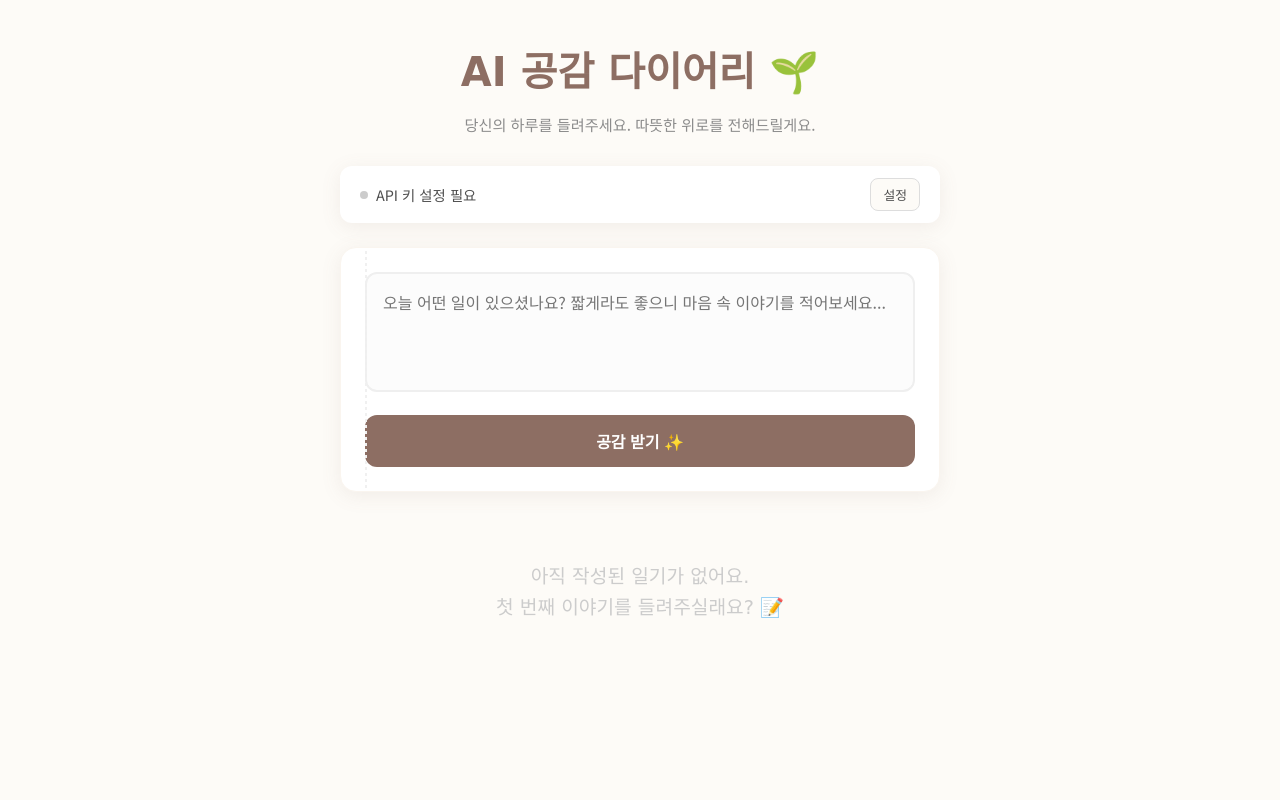
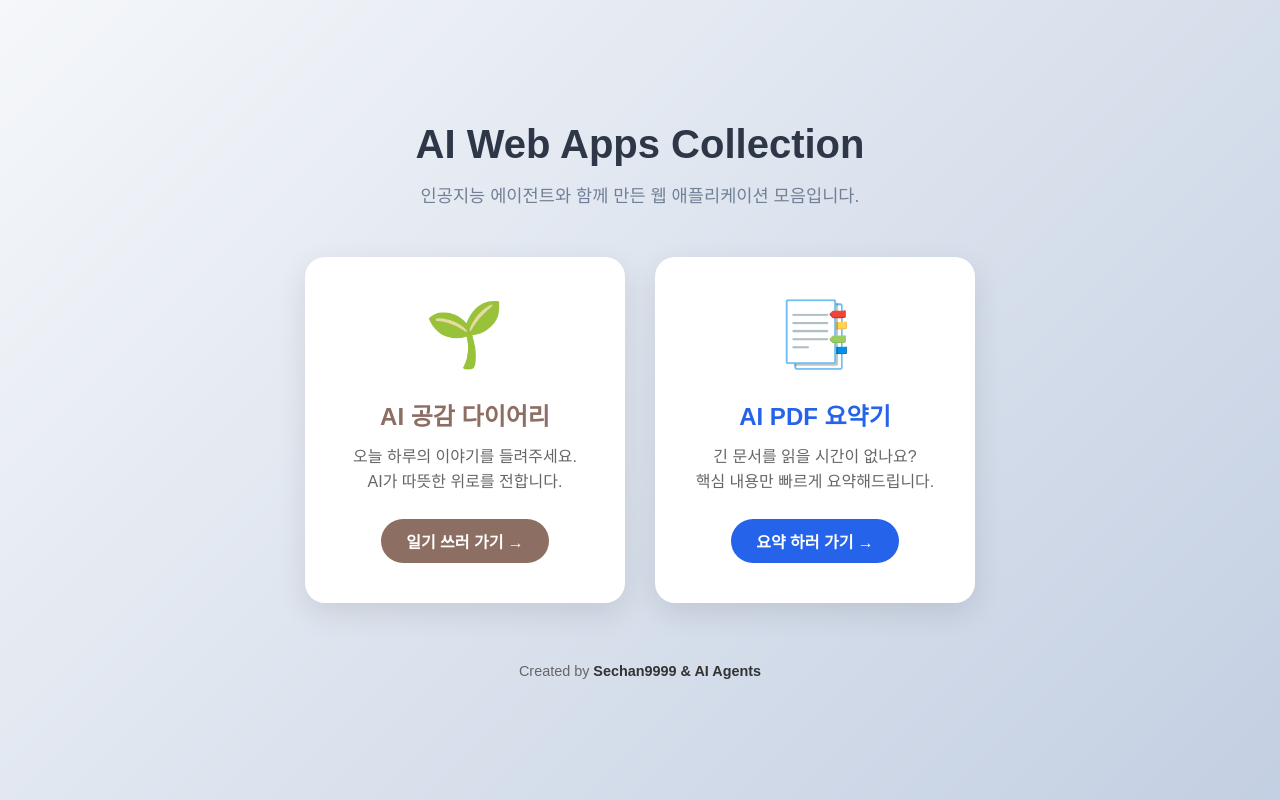
Before and after one commit to sechan9999/AIdiaryPdfSummarizer, a plain HTML site: page index.html in a window 1280 px wide. Drawn offline with Linux system fonts and the light colour scheme; a web font is replaced by a local one.

Commit message:
feat: Add landing page and rename apps for better navigation

```diff
--- a/index.html
+++ b/index.html
@@ -4,207 +4,156 @@
 <head>
     <meta charset="UTF-8">
     <meta name="viewport" content="width=device-width, initial-scale=1.0">
-    <title>AI 공감 다이어리 🌱</title>
-    <link rel="stylesheet" href="style.css">
+    <title>AI Web Apps Collection 🚀</title>
+    <link rel="preconnect" href="https://fonts.googleapis.com">
+    <link href="https://fonts.googleapis.com/css2?family=Pretendard:wght@300;400;600;700&display=swap" rel="stylesheet">
+    <style>
+        * {
+            margin: 0;
+            padding: 0;
+            box-sizing: border-box;
+        }
+
+        body {
+            font-family: 'Pretendard', sans-serif;
+            background: linear-gradient(135deg, #f5f7fa 0%, #c3cfe2 100%);
+            min-height: 100vh;
+            display: flex;
+            flex-direction: column;
+            align-items: center;
+            justify-content: center;
+            color: #333;
+            padding: 20px;
+        }
+
+        .header {
+            text-align: center;
+            margin-bottom: 50px;
+        }
+
+        .header h1 {
+            font-size: 2.5rem;
+            margin-bottom: 15px;
+            color: #2d3748;
+        }
+
+        .header p {
+            font-size: 1.1rem;
+            color: #718096;
+        }
+
+        .card-container {
+            display: flex;
+            gap: 30px;
+            flex-wrap: wrap;
+            justify-content: center;
+            max-width: 900px;
+        }
+
+        .card {
+            background: white;
+            border-radius: 20px;
+            padding: 40px 30px;
+            width: 320px;
+            text-align: center;
+            box-shadow: 0 10px 30px rgba(0, 0, 0, 0.1);
+            transition: transform 0.3s ease, box-shadow 0.3s ease;
+            text-decoration: none;
+            color: inherit;
+        }
+
+        .card:hover {
+            transform: translateY(-10px);
+            box-shadow: 0 20px 40px rgba(0, 0, 0, 0.15);
+        }
+
+        .icon {
+            font-size: 4rem;
+            margin-bottom: 25px;
+            display: inline-block;
+        }
+
+        .title {
+            font-size: 1.5rem;
+            font-weight: 700;
+            margin-bottom: 12px;
+        }
+
+        .desc {
+            color: #666;
+            line-height: 1.6;
+            margin-bottom: 25px;
+            height: 50px;
+        }
+
+        .btn {
+            display: inline-block;
+            padding: 10px 25px;
+            border-radius: 50px;
+            font-weight: 600;
+            transition: all 0.2s;
+        }
+
+        .card.diary .title {
+            color: #8D6E63;
+        }
+
+        .card.diary .btn {
+            background: #8D6E63;
+            color: white;
+        }
+
+        .card.pdf .title {
+            color: #2563EB;
+        }
+
+        .card.pdf .btn {
+            background: #2563EB;
+            color: white;
+        }
+
+        .footer {
+            margin-top: 60px;
+            font-size: 0.9rem;
+            color: #666;
+        }
+
+        .footer a {
+            color: #333;
+            text-decoration: none;
+            font-weight: 600;
+        }
+    </style>
 </head>
 
 <body>
-    <div class="app-container">
-        <header>
-            <h1>AI 공감 다이어리 🌱</h1>
-            <p class="subtitle">당신의 하루를 들려주세요. 따뜻한 위로를 전해드릴게요.</p>
-        </header>
-
-        <!-- API Key Status Bar -->
-        <div class="api-bar">
-            <div class="api-status">
-                <div class="status-dot" id="statusDot"></div>
-                <span id="statusText">API 키 확인 필요</span>
-            </div>
-            <button class="btn-small" onclick="openKeyModal()">설정</button>
-        </div>
-
-        <!-- Write Diary Section -->
-        <div class="write-section">
-            <textarea id="diaryInput" placeholder="오늘 어떤 일이 있으셨나요? 짧게라도 좋으니 마음 속 이야기를 적어보세요..."></textarea>
-            <button class="btn-primary" id="submitBtn" onclick="handleDiarySubmit()">
-                <span class="btn-text">공감 받기 ✨</span>
-                <span class="spinner" style="display: none;"></span>
-            </button>
-        </div>
-
-        <!-- Diary List -->
-        <div id="diaryList" class="diary-list">
-            <!-- Diaries will be inserted here -->
-            <div class="empty-state">아직 작성된 일기가 없어요.<br>첫 번째 이야기를 들려주실래요? 📝</div>
-        </div>
+    <div class="header">
+        <h1>AI Web Apps Collection</h1>
+        <p>인공지능 에이전트와 함께 만든 웹 애플리케이션 모음입니다.</p>
     </div>
 
-    <!-- API Key Modal -->
-    <div id="keyModal" class="modal">
-        <div class="modal-content">
-            <h2>🔑 API 키 설정</h2>
-            <p style="font-size: 0.9rem; color: #666; margin-bottom: 10px;">
-                OpenRouter API 키를 입력해주세요.<br>
-                키는 브라우저에 안전하게 저장됩니다.
-            </p>
-            <input type="password" id="apiKeyInput" class="input-field" placeholder="sk-or-v1-...">
-            <button class="btn-primary" onclick="saveKeyFromModal()">저장하기</button>
-            <button class="btn-small" onclick="closeKeyModal()"
-                style="margin-top: 10px; width: 100%; border: none;">닫기</button>
-        </div>
+    <div class="card-container">
+        <!-- Diary App -->
+        <a href="diary.html" class="card diary">
+            <span class="icon">🌱</span>
+            <h2 class="title">AI 공감 다이어리</h2>
+            <p class="desc">오늘 하루의 이야기를 들려주세요.<br>AI가 따뜻한 위로를 전합니다.</p>
+            <span class="btn">일기 쓰러 가기 →</span>
+        </a>
+
+        <!-- PDF App -->
+        <a href="pdf.html" class="card pdf">
+            <span class="icon">📑</span>
+            <h2 class="title">AI PDF 요약기</h2>
+            <p class="desc">긴 문서를 읽을 시간이 없나요?<br>핵심 내용만 빠르게 요약해드립니다.</p>
+            <span class="btn">요약 하러 가기 →</span>
+        </a>
     </div>
 
-    <!-- Scripts -->
-    <script src="app.js"></script>
-    <script>
-        // UI Interaction Logic
-        const diaryInput = document.getElementById('diaryInput');
-        const submitBtn = document.getElementById('submitBtn');
-        const btnText = submitBtn.querySelector('.btn-text');
-        const spinner = submitBtn.querySelector('.spinner');
-        const diaryList = document.getElementById('diaryList');
-        const statusDot = document.getElementById('statusDot');
-        const statusText = document.getElementById('statusText');
-        const keyModal = document.getElementById('keyModal');
-
-        // Initialization
-        window.addEventListener('DOMContentLoaded', () => {
-            updateApiStatus();
-            renderDiaries();
-        });
-
-        // API Status Update
-        function updateApiStatus() {
-            const hasKey = !!localStorage.getItem('openrouter_api_key');
-            if (hasKey) {
-                statusDot.classList.add('active');
-                statusText.textContent = "AI 연결 준비 완료";
-                state.apiKey = localStorage.getItem('openrouter_api_key');
-            } else {
-                statusDot.classList.remove('active');
-                statusText.textContent = "API 키 설정 필요";
-            }
-        }
-
-        // Modal Functions
-        function openKeyModal() {
-            keyModal.style.display = 'flex';
-            document.getElementById('apiKeyInput').value = localStorage.getItem('openrouter_api_key') || '';
-        }
-
-        function closeKeyModal() {
-            keyModal.style.display = 'none';
-        }
-
-        function saveKeyFromModal() {
-            const key = document.getElementById('apiKeyInput').value.trim();
-            if (!key) {
-                alert('API 키를 입력해주세요!');
-                return;
-            }
-            saveApiKey(key);
-            closeKeyModal();
-            updateApiStatus();
-            alert('키가 저장되었습니다! 🔐');
-        }
-
-        // Submit Logic
-        async function handleDiarySubmit() {
-            const text = diaryInput.value.trim();
-            if (!text) {
-                alert('일기 내용을 입력해주세요.');
-                diaryInput.focus();
-                return;
-            }
-
-            if (!state.apiKey) {
-                openKeyModal();
-                return;
-            }
-
-            // UI Loading State
-            setLoading(true);
-
-            try {
-                // 1. Call AI
-                const aiResult = await analyzeDiaryWithAI(text);
-
-                // 2. Save Data
-                const diaryData = {
-                    content: text,
-                    ...aiResult
-                };
-                saveDiary(diaryData);
-
-                // 3. Update UI
-                diaryInput.value = '';
-                renderDiaries();
-
-            } catch (error) {
-                alert(`오류가 발생했습니다 😢\n${error.message}`);
-            } finally {
-                setLoading(false);
-            }
-        }
-
-        function setLoading(isLoading) {
-            submitBtn.disabled = isLoading;
-            if (isLoading) {
-                btnText.textContent = '마음을 읽는 중...';
-                spinner.style.display = 'inline-block';
-            } else {
-                btnText.textContent = '공감 받기 ✨';
-                spinner.style.display = 'none';
-            }
-        }
-
-        // Render Logic
-        function renderDiaries() {
-            const diaries = getDiaries();
-
-            if (diaries.length === 0) {
-                diaryList.innerHTML = '<div class="empty-state">아직 작성된 일기가 없어요.<br>첫 번째 이야기를 들려주실래요? 📝</div>';
-                return;
-            }
-
-            diaryList.innerHTML = diaries.map(diary => `
-                <div class="diary-card" style="border-left-color: ${diary.color || '#ddd'}">
-                    <div class="diary-header">
-                        <span>${diary.date} ${new Date(diary.timestamp).toLocaleTimeString([], { hour: '2-digit', minute: '2-digit' })}</span>
-                        <div style="display: flex; gap: 10px; align-items: center;">
-                            <span class="emotion-tag" style="background-color: ${diary.color || '#999'}">${diary.emotion}</span>
-                            <button class="delete-btn" onclick="removeDiary(${diary.id})">&times;</button>
-                        </div>
-                    </div>
-                    <div class="diary-content">${escapeHtml(diary.content)}</div>
-                    <div class="ai-response">
-                        <h4>🤖 AI 심리 상담가의 답장</h4>
-                        <p class="empathy-text">"${escapeHtml(diary.empathy_message)}"</p>
-                        <div class="advice-text">💡 ${escapeHtml(diary.advice)}</div>
-                    </div>
-                </div>
-            `).join('');
-        }
-
-        function removeDiary(id) {
-            if (confirm('이 일기를 정말 삭제하시겠어요?')) {
-                deleteDiary(id);
-                renderDiaries();
-            }
-        }
-
-        // Security Utility (Prevention of XSS)
-        function escapeHtml(text) {
-            if (!text) return '';
-            return text
-                .replace(/&/g, "&amp;")
-                .replace(/</g, "&lt;")
-                .replace(/>/g, "&gt;")
-                .replace(/"/g, "&quot;")
-                .replace(/'/g, "&#039;");
-        }
-    </script>
+    <div class="footer">
+        Created by <a href="https://github.com/sechan9999/AIdiaryPdfSummarizer" target="_blank">Sechan9999 & AI
+            Agents</a>
+    </div>
 </body>
 
 </html>
```
Also changed, not shown: diary.html (added, +210 -0 lines), pdf.html (renamed from index_pdf.html).
